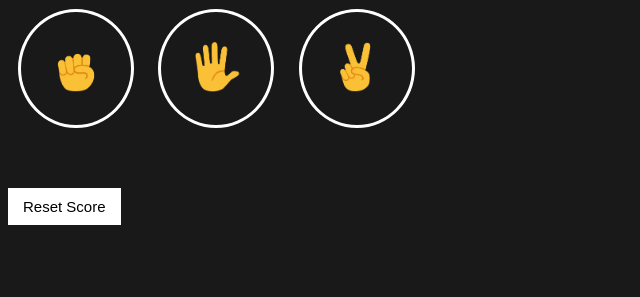
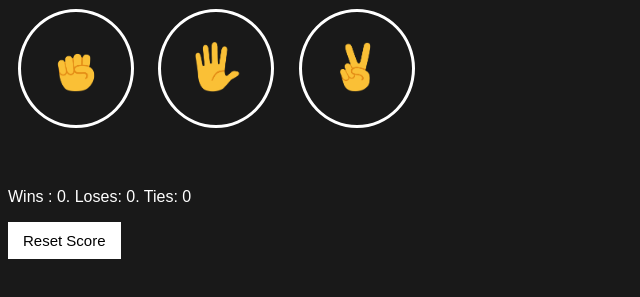
Before and after one commit to Pweetybars/RockPaperScissor1.0, a plain HTML site: page index.html in a window 1280 px wide. Shown: the part 85-382 px from the top of the page, without its empty margins (0-640 px from the left). Drawn offline with Linux system fonts and the light colour scheme; files whose address does not match are found by name.

Commit message:
Update index.html

```diff
--- a/index.html
+++ b/index.html
@@ -44,6 +44,6 @@
         localStorage.removeItem('score')
     " class="reset-btn">Reset Score</button>
 
-    <script src="/RockPaperScissors_Project/index.js"></script>
+    <script src="index.js"></script>
 </body>
 </html>
```
